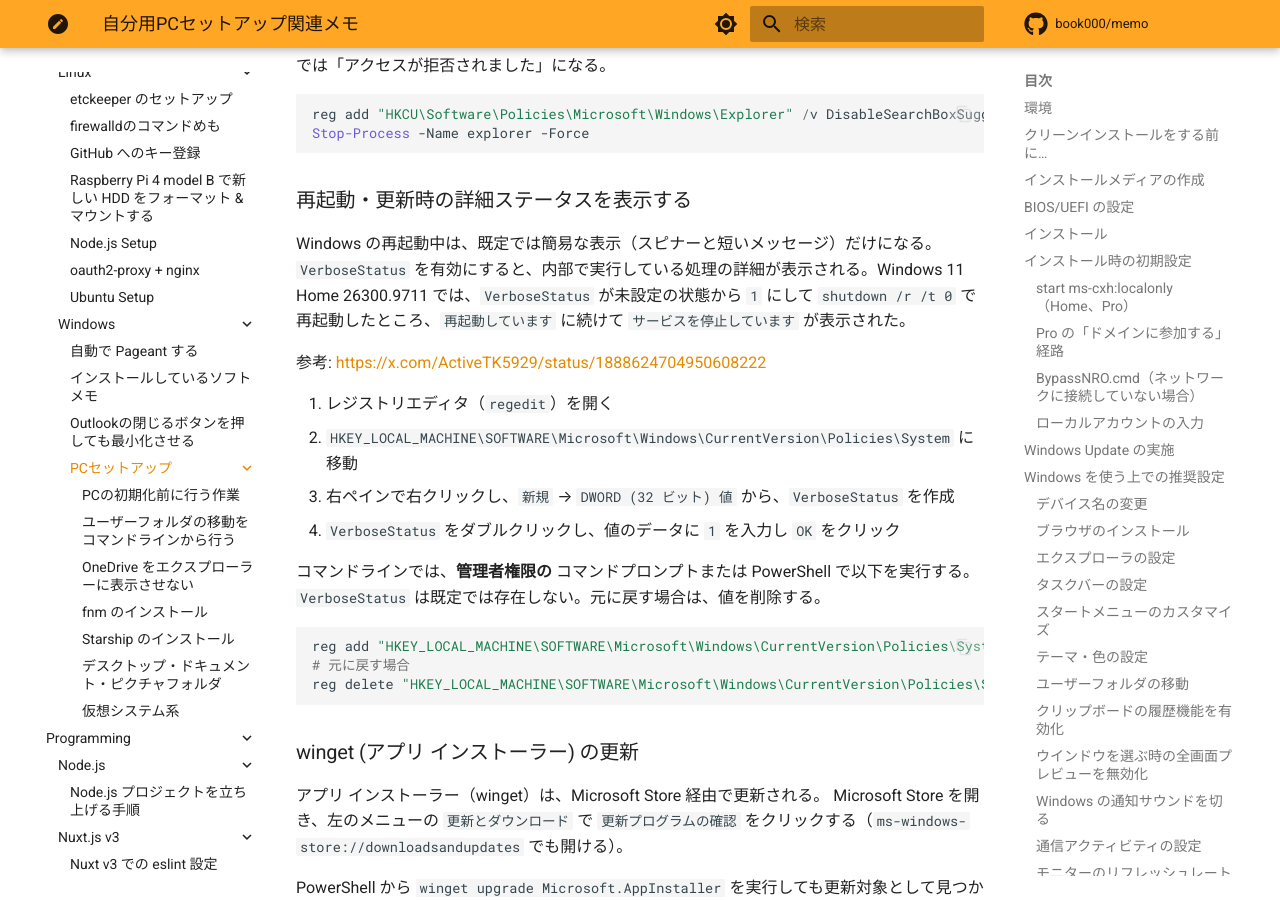
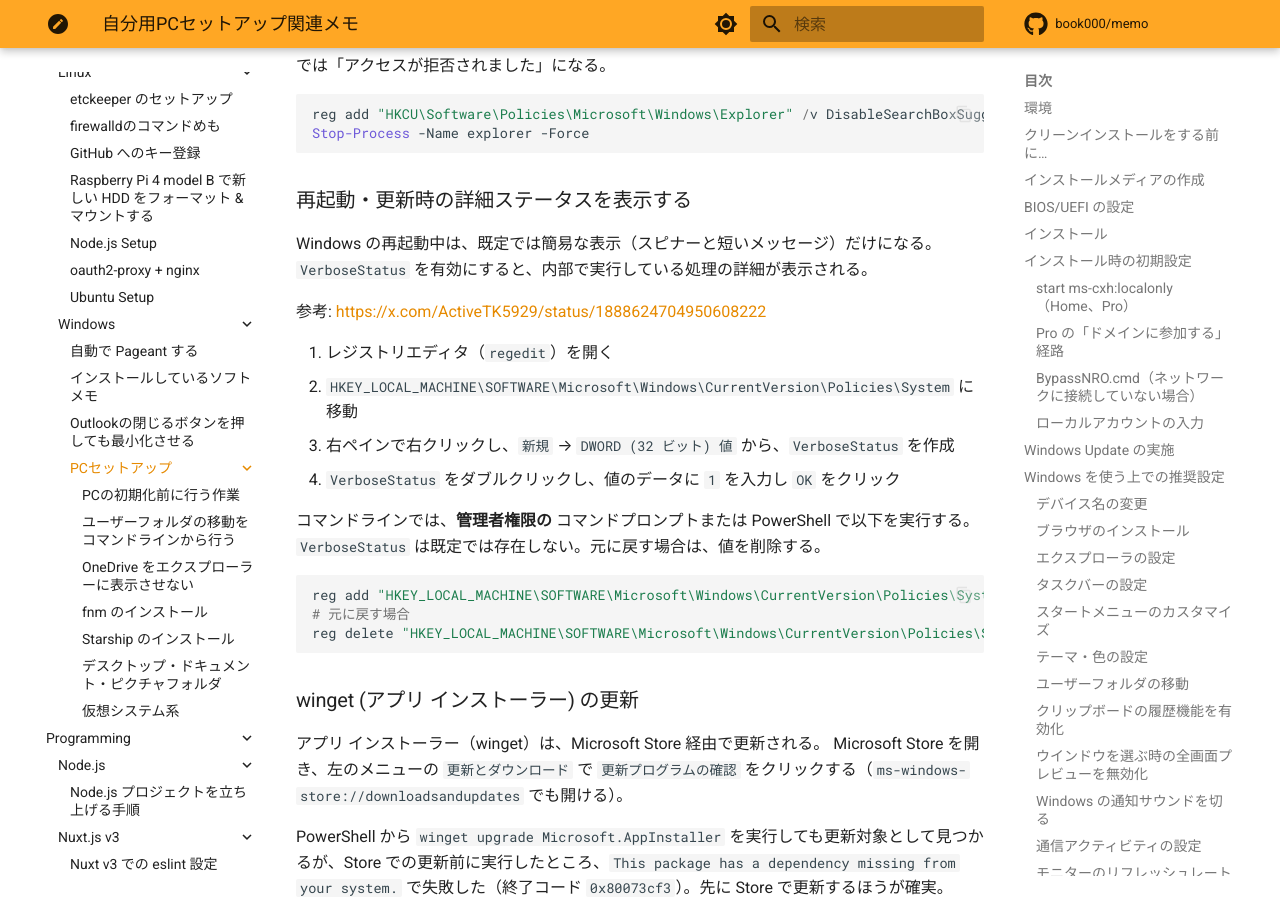
Before and after one commit to book000/memo, an MkDocs documentation site: the page built from docs/os/windows/setup/index.md, in a window 1280 px wide and 900 px high, scrolled down 29032 px. Built offline with MkDocs 1.6.1 and Material for MkDocs 9.7.7, drawn with Linux system fonts in a browser that asks for light colours; comment, search, counter and statistics services are not loaded.

Commit message:
docs: レビュー指摘を反映して検証経過の記述を削除
Co-Authored-By: Claude Sonnet 5.5 <noreply@anthropic.com>

```diff
--- a/docs/os/windows/setup/index.md
+++ b/docs/os/windows/setup/index.md
@@ -727,7 +727,7 @@ Stop-Process -Name explorer -Force
 
 ### 再起動・更新時の詳細ステータスを表示する
 
-Windows の再起動中は、既定では簡易な表示（スピナーと短いメッセージ）だけになる。`VerboseStatus` を有効にすると、内部で実行している処理の詳細が表示される。Windows 11 Home 26300.9711 では、`VerboseStatus` が未設定の状態から `1` にして `shutdown /r /t 0` で再起動したところ、`再起動しています` に続けて `サービスを停止しています` が表示された。
+Windows の再起動中は、既定では簡易な表示（スピナーと短いメッセージ）だけになる。`VerboseStatus` を有効にすると、内部で実行している処理の詳細が表示される。
 
 参考: https://x.com/ActiveTK5929/status/1888624704950608222
 
```
